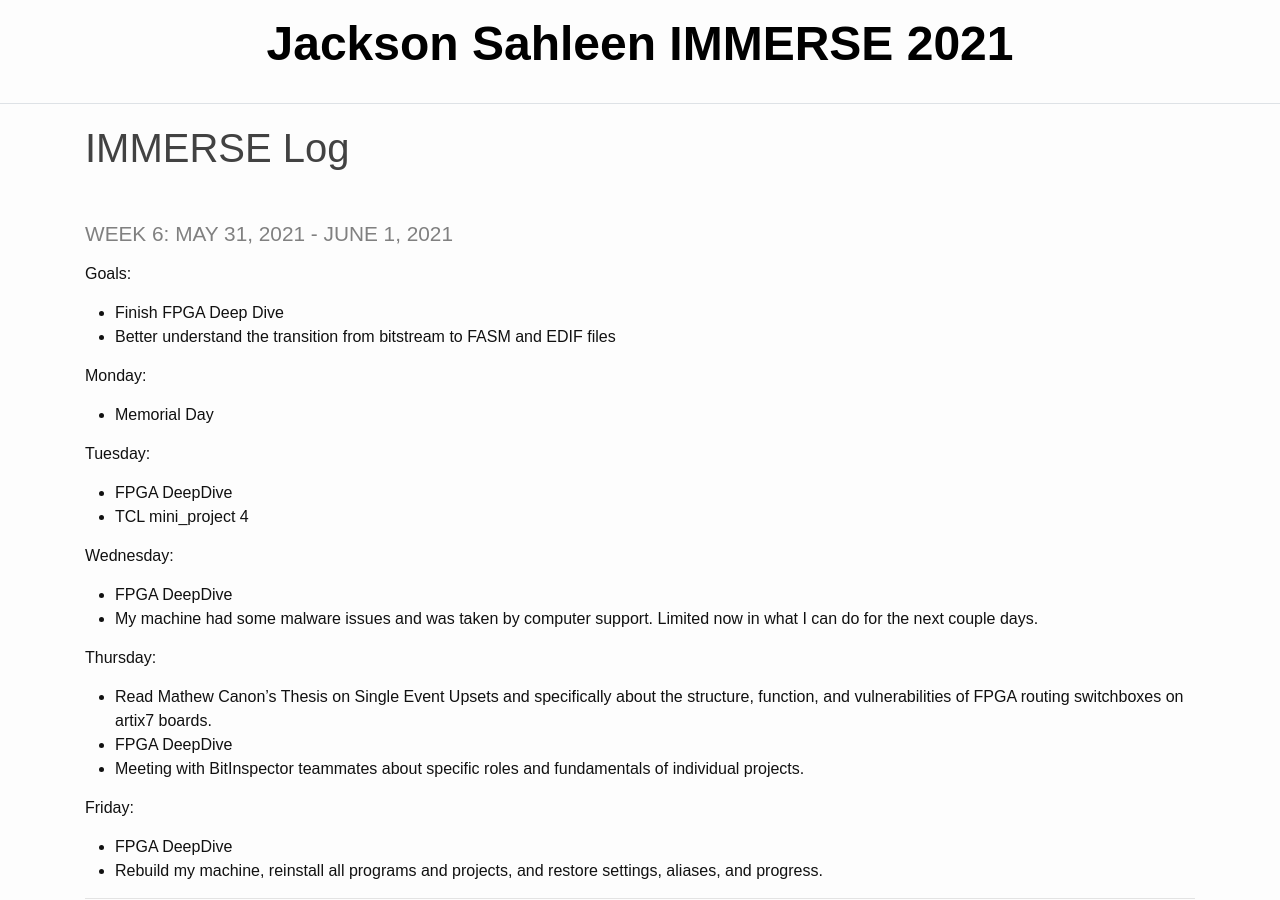
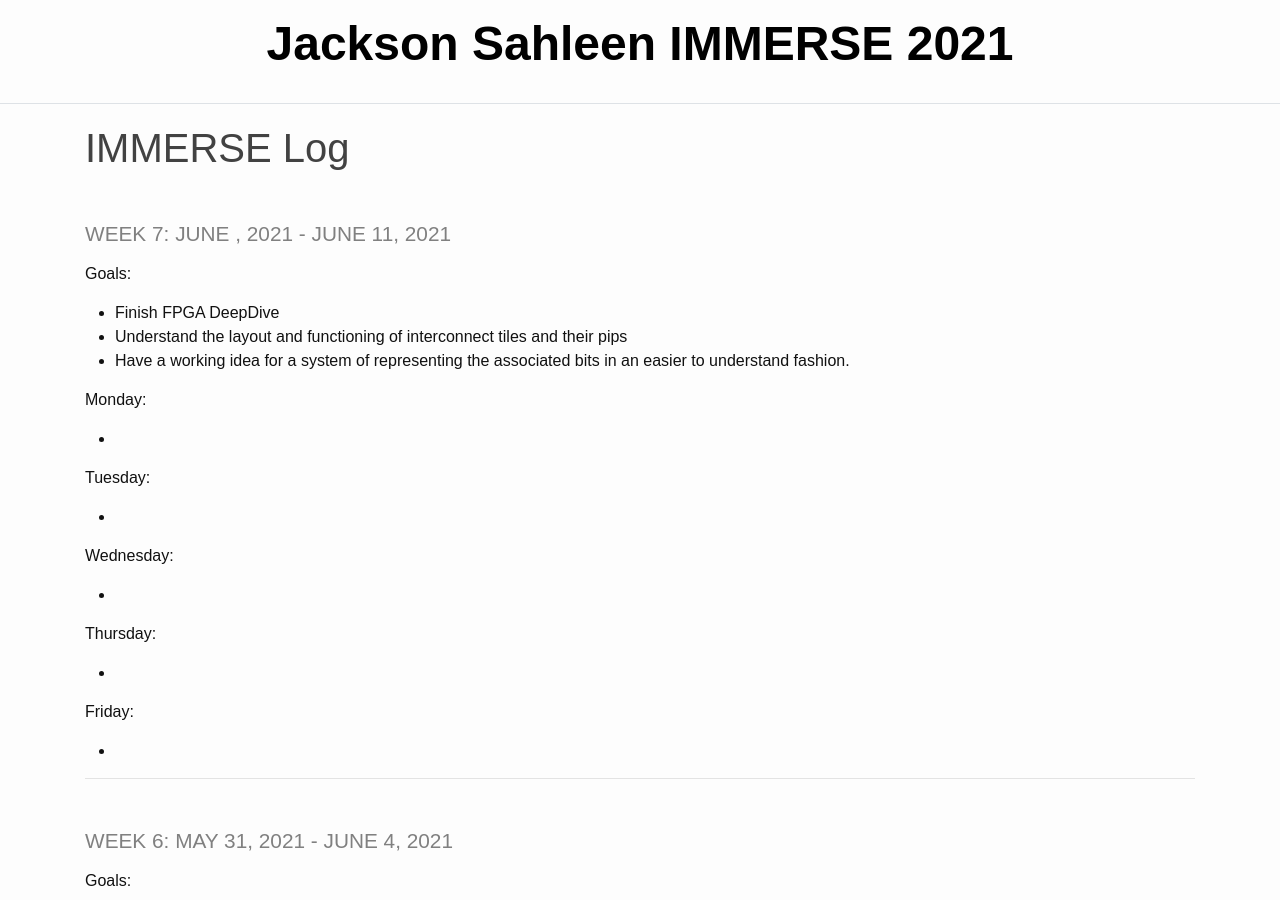
Before and after one commit to JacksonSahleen/IMMERSE_2021_log, a Jekyll site: the page built from _pages/log.md, in a window 1280 px wide and 900 px high. Built offline with Jekyll 4.4.1, drawn with Linux system fonts in a browser that asks for light colours.

```diff
--- a/_pages/log.md
+++ b/_pages/log.md
@@ -3,7 +3,37 @@ layout: default
 title: IMMERSE Log
 ---
 
-### Week 6: May 31, 2021 - June 1, 2021
+### Week 7: June , 2021 - June 11, 2021
+
+**Goals**:
+
+- Finish FPGA DeepDive
+- Understand the layout and functioning of interconnect tiles and their pips
+- Have a working idea for a system of representing the associated bits in an easier to understand fashion.
+
+**Monday**:
+
+-
+
+**Tuesday**:
+
+-
+
+**Wednesday**:
+
+-
+
+**Thursday**:
+
+-
+
+**Friday**:
+
+-
+
+----
+
+### Week 6: May 31, 2021 - June 4, 2021
 
 **Goals**:
 
```
